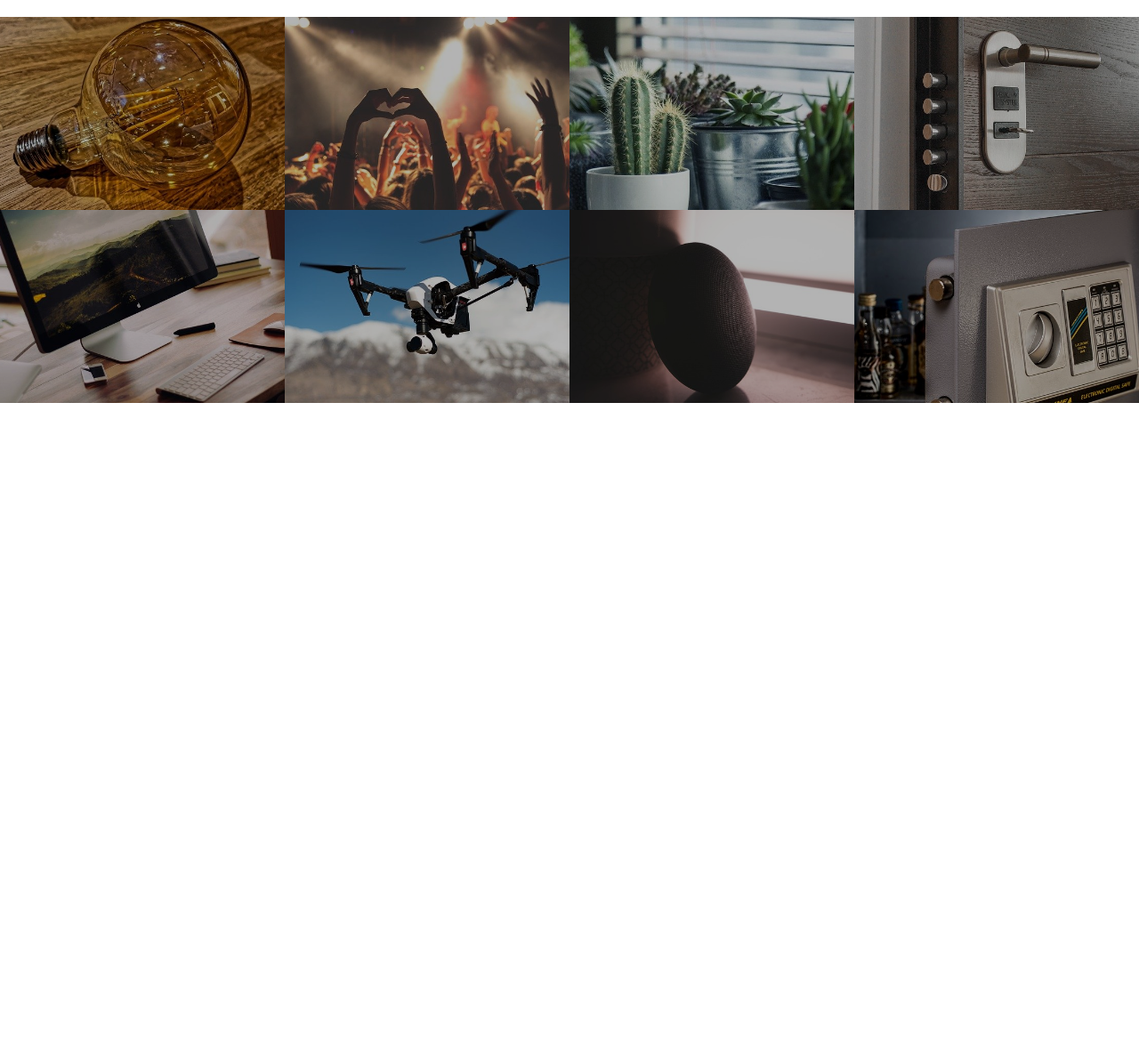
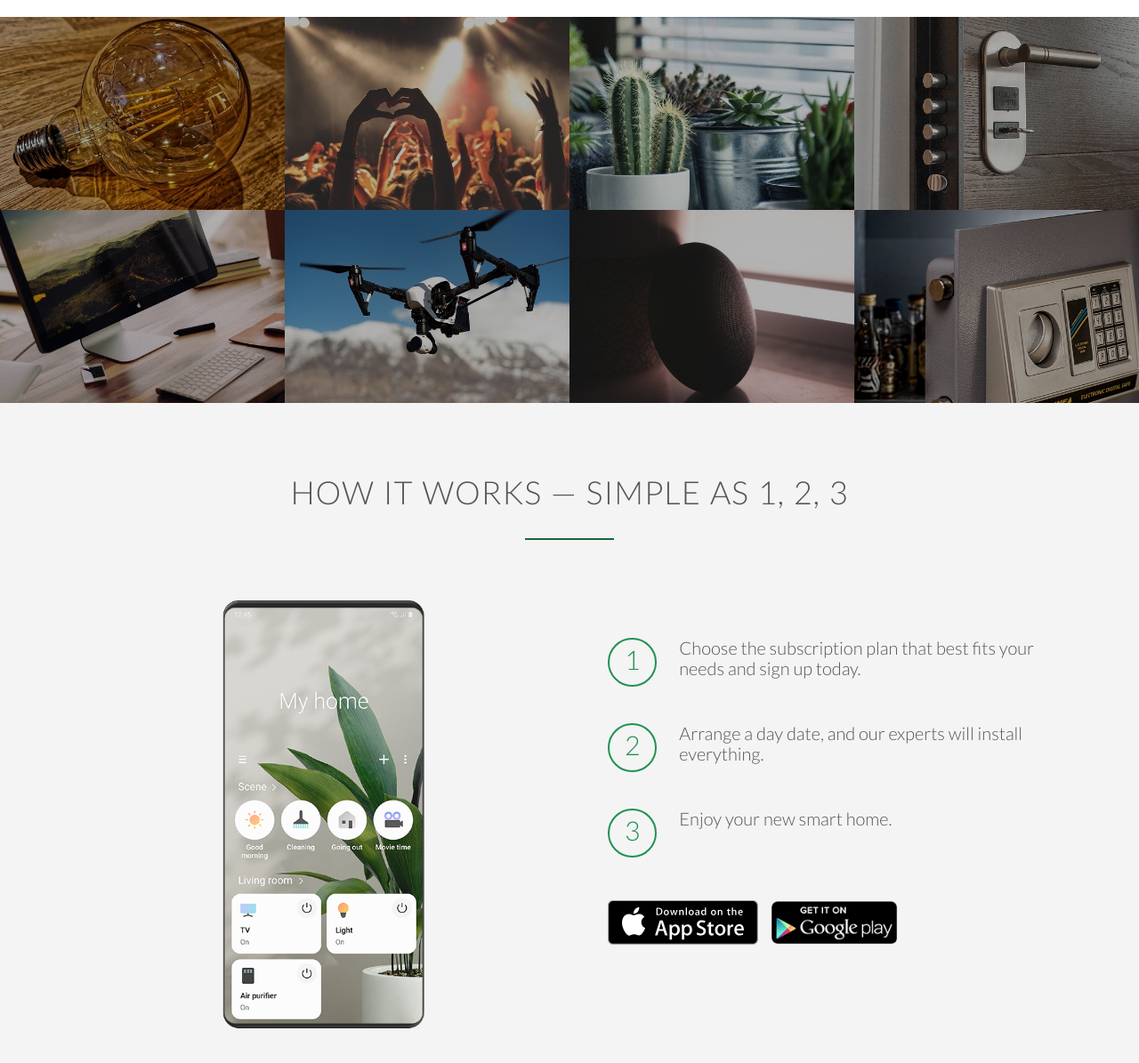
Before and after one commit to olivercastroteran/Acotec-Landing-Page, a plain HTML site: page index.html in a window 1280 px wide. Shown: the part 1461-2656 px from the top of the page at 89% size. Before the commit the page ends 1914 px from the top, so only its background shows below. Drawn offline with Linux system fonts and the light colour scheme; files whose address does not match are found by name.

Commit message:
how it works section added

```diff
--- a/index.html
+++ b/index.html
@@ -93,7 +93,7 @@
     <!-- ****************************** USES ****************************** -->
 
     <section class="section-uses">
-      <ul class="uses-showcase">
+      <ul class="uses-showcase clear-fix">
         <li>
           <figure class="use-photo">
             <img src="./resources/img/light-bulb.jpg" alt="light-bulb" />
@@ -116,7 +116,7 @@
         </li>
       </ul>
 
-      <ul class="uses-showcase">
+      <ul class="uses-showcase clear-fix">
         <li>
           <figure class="use-photo">
             <img src="./resources/img/desktop.jpg" alt="desktop" />
@@ -142,5 +142,48 @@
         </li>
       </ul>
     </section>
+
+    <!-- ****************************** HOW IT WORKS ****************************** -->
+
+    <section class="section-steps">
+      <div class="row">
+        <h2>How it Works &mdash; Simple as 1, 2, 3</h2>
+      </div>
+      <div class="row">
+        <div class="col span-1-of-2 steps-box">
+          <img
+            src="./resources/img/smarthomeapp.png"
+            alt="smart-home-app"
+            class="app-screen"
+          />
+        </div>
+        <div class="col span-1-of-2 steps-box">
+          <div class="works-step">
+            <div>1</div>
+            <p>
+              Choose the subscription plan that best fits your needs and sign up
+              today.
+            </p>
+          </div>
+          <div class="works-step">
+            <div>2</div>
+            <p>Arrange a day date, and our experts will install everything.</p>
+          </div>
+          <div class="works-step">
+            <div>3</div>
+            <p>Enjoy your new smart home.</p>
+          </div>
+
+          <a href="#" class="btn-app"
+            ><img src="./resources/img/download-app.svg" alt="App Store button"
+          /></a>
+          <a href="#" class="btn-app"
+            ><img
+              src="./resources/img/download-app-android.png"
+              alt="Play Store button"
+          /></a>
+        </div>
+      </div>
+    </section>
   </body>
 </html>
--- a/resources/css/style.css
+++ b/resources/css/style.css
@@ -13,6 +13,17 @@ html {
   font-weight: 300;
   font-size: 20px;
   text-rendering: optimizeLegibility;
+}
+
+.clear-fix {
+  zoom: 1;
+}
+.clear-fix:after {
+  content: '.';
+  clear: both;
+  display: block;
+  height: 0;
+  visibility: hidden;
 }
 
 /* ****************************************** REUSABLE COMPONENTS ****************************************** */
@@ -223,3 +234,54 @@ header {
   opacity: 1;
   transform: scale(1.03);
 }
+
+/* ****************************************** HOW IT WORKS ****************************************** */
+
+.section-steps {
+  background-color: #f4f4f4;
+}
+
+.steps-box:first-child {
+  text-align: right;
+  padding-right: 3%;
+  margin-top: 30px;
+}
+
+.steps-box:last-child {
+  padding-left: 3%;
+  margin-top: 80px;
+}
+
+.app-screen {
+  width: 90%;
+}
+
+.works-step {
+  margin-bottom: 50px;
+}
+
+.works-step:last-of-type {
+  margin-bottom: 80px;
+}
+
+.works-step div {
+  color: #219251;
+  border: 2px solid #219251;
+  display: inline-block;
+  border-radius: 50%;
+  height: 55px;
+  width: 55px;
+  text-align: center;
+  padding: 5px;
+  float: left;
+  font-size: 150%;
+  margin-right: 25px;
+}
+
+.btn-app img {
+  height: 50px;
+  width: auto;
+  margin-right: 10px;
+}
+
+/* ******************************************  ****************************************** */
```
Also changed, not shown: resources/img/app-iPhone.png (added), resources/img/customer-1.jpg (added), resources/img/customer-2.jpg (added), resources/img/customer-3.jpg (added), resources/img/download-app-android.png (added), resources/img/download-app.svg (added), resources/img/smarthomeapp.png (added).
